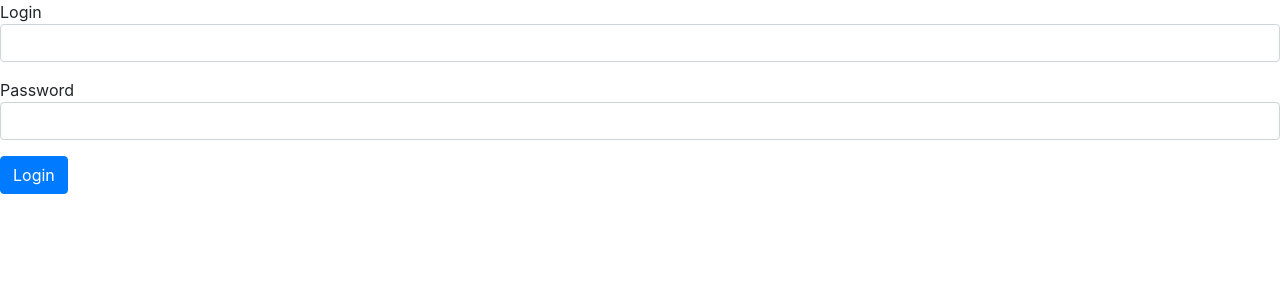
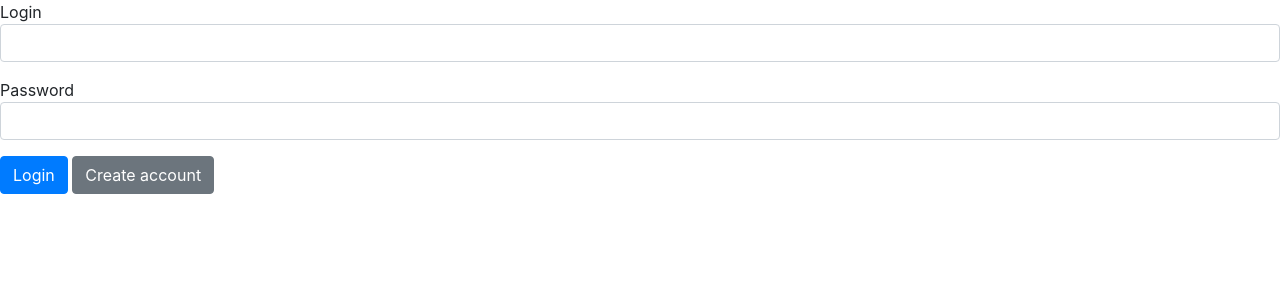
Before and after one commit to k0oda/timesheets, a Django app: page /login/ in a window 1280 px wide. Shown: the top 300 px of the page. Run offline with Django 3.2, Linux system fonts and the light colour scheme; some libraries are stand-ins or nearby versions.

Commit message:
add: Register button in login.html

```diff
--- a/templates/authentication/login.html
+++ b/templates/authentication/login.html
@@ -10,5 +10,6 @@
             </div>
         {% endfor %}
         <input type="submit" class="btn btn-primary" value="Login">
+        <a href="{% url 'register' %}" class="btn btn-secondary">Create account</a>
     </form>
 {% endblock content %}
```
